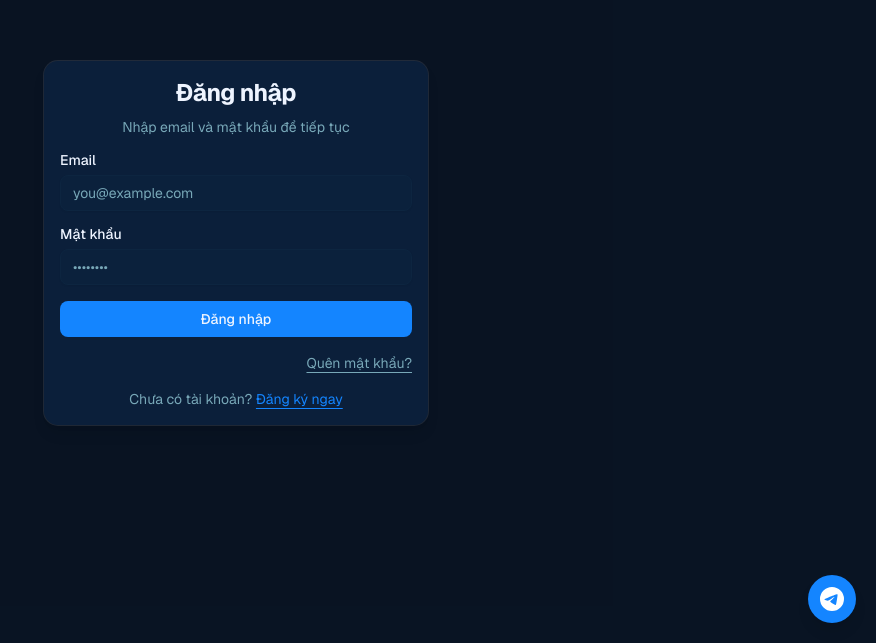
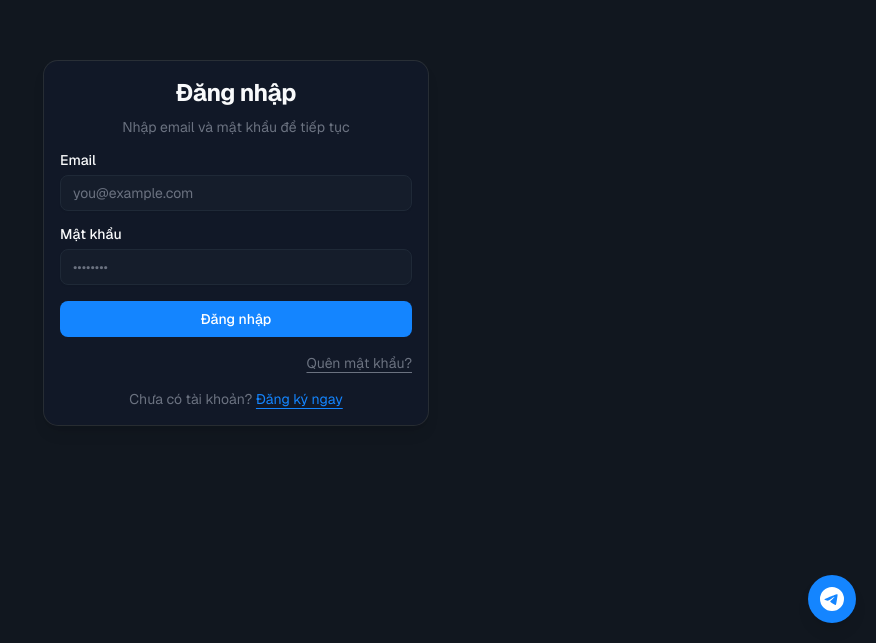
Before and after one commit to tonamson/ai-key, a Next.js app in the folder frontend/: page /login in a window 1280 px wide. Shown: the part 157-800 px from the top of the page, without its empty margins (404-1280 px from the left). Built offline with nearby package versions, Linux system fonts and the light colour scheme; no server answers.

Commit message:
feat(ui): add light/dark theme CSS vars with neon glow tokens

```diff
--- a/frontend/app/globals.css
+++ b/frontend/app/globals.css
@@ -45,25 +45,25 @@
   --radius-4xl: calc(var(--radius) * 2.6);
 }
 
-/* Brand palette: #06090F bg · #0B1F3A navy · #1485FF blue · #78E4E2 teal · #F4D22B yellow · #EEF4FF text */
+/* Light palette */
 :root {
-  --background: #06090F;
-  --foreground: #EEF4FF;
-  --card: #0B1F3A;
-  --card-foreground: #EEF4FF;
-  --popover: #0B1F3A;
-  --popover-foreground: #EEF4FF;
+  --background: #FFFFFF;
+  --foreground: #0F172A;
+  --card: #F8FAFC;
+  --card-foreground: #0F172A;
+  --popover: #FFFFFF;
+  --popover-foreground: #0F172A;
   --primary: #1485FF;
-  --primary-foreground: #EEF4FF;
-  --secondary: #0D2540;
-  --secondary-foreground: #EEF4FF;
-  --muted: #0D2540;
-  --muted-foreground: #78A8B8;
-  --accent: #78E4E2;
-  --accent-foreground: #06090F;
+  --primary-foreground: #FFFFFF;
+  --secondary: #F1F5F9;
+  --secondary-foreground: #0F172A;
+  --muted: #F1F5F9;
+  --muted-foreground: #64748B;
+  --accent: #0EA5E9;
+  --accent-foreground: #FFFFFF;
   --destructive: oklch(0.577 0.245 27.325);
-  --border: #14485F;
-  --input: #0D2540;
+  --border: #E2E8F0;
+  --input: #F1F5F9;
   --ring: #1485FF;
   --chart-1: #1485FF;
   --chart-2: #78E4E2;
@@ -71,49 +71,52 @@
   --chart-4: #4DB8FF;
   --chart-5: #0B6FD4;
   --radius: 0.625rem;
-  --sidebar: #060D1A;
-  --sidebar-foreground: #EEF4FF;
+  --sidebar: #F8FAFC;
+  --sidebar-foreground: #0F172A;
   --sidebar-primary: #1485FF;
-  --sidebar-primary-foreground: #EEF4FF;
-  --sidebar-accent: #0D2540;
-  --sidebar-accent-foreground: #EEF4FF;
-  --sidebar-border: #14485F;
+  --sidebar-primary-foreground: #FFFFFF;
+  --sidebar-accent: #F1F5F9;
+  --sidebar-accent-foreground: #0F172A;
+  --sidebar-border: #E2E8F0;
   --sidebar-ring: #1485FF;
 }
 
-/* App luôn dark theo brand — không dùng light mode */
+/* True Dark + Neon palette */
 .dark {
-  --background: #06090F;
-  --foreground: #EEF4FF;
-  --card: #0B1F3A;
-  --card-foreground: #EEF4FF;
-  --popover: #0B1F3A;
-  --popover-foreground: #EEF4FF;
+  --background: #080B0F;
+  --foreground: #F9FAFB;
+  --card: #111827;
+  --card-foreground: #F9FAFB;
+  --popover: #111827;
+  --popover-foreground: #F9FAFB;
   --primary: #1485FF;
-  --primary-foreground: #EEF4FF;
-  --secondary: #0D2540;
-  --secondary-foreground: #EEF4FF;
-  --muted: #0D2540;
-  --muted-foreground: #78A8B8;
+  --primary-foreground: #FFFFFF;
+  --secondary: #1F2937;
+  --secondary-foreground: #F9FAFB;
+  --muted: #1F2937;
+  --muted-foreground: #6B7280;
   --accent: #78E4E2;
-  --accent-foreground: #06090F;
+  --accent-foreground: #080B0F;
   --destructive: oklch(0.704 0.191 22.216);
-  --border: #14485F;
-  --input: #0D2540;
+  --border: #1F2937;
+  --input: #1F2937;
   --ring: #1485FF;
   --chart-1: #1485FF;
   --chart-2: #78E4E2;
   --chart-3: #F4D22B;
   --chart-4: #4DB8FF;
   --chart-5: #0B6FD4;
-  --sidebar: #060D1A;
-  --sidebar-foreground: #EEF4FF;
+  --radius: 0.625rem;
+  --sidebar: #080B0F;
+  --sidebar-foreground: #F9FAFB;
   --sidebar-primary: #1485FF;
-  --sidebar-primary-foreground: #EEF4FF;
-  --sidebar-accent: #0D2540;
-  --sidebar-accent-foreground: #EEF4FF;
-  --sidebar-border: #14485F;
+  --sidebar-primary-foreground: #FFFFFF;
+  --sidebar-accent: #1F2937;
+  --sidebar-accent-foreground: #F9FAFB;
+  --sidebar-border: #1F2937;
   --sidebar-ring: #1485FF;
+  --glow-primary: 0 0 20px rgba(20, 133, 255, 0.35);
+  --glow-primary-sm: 0 0 10px rgba(20, 133, 255, 0.25);
 }
 
 @layer base {
```
